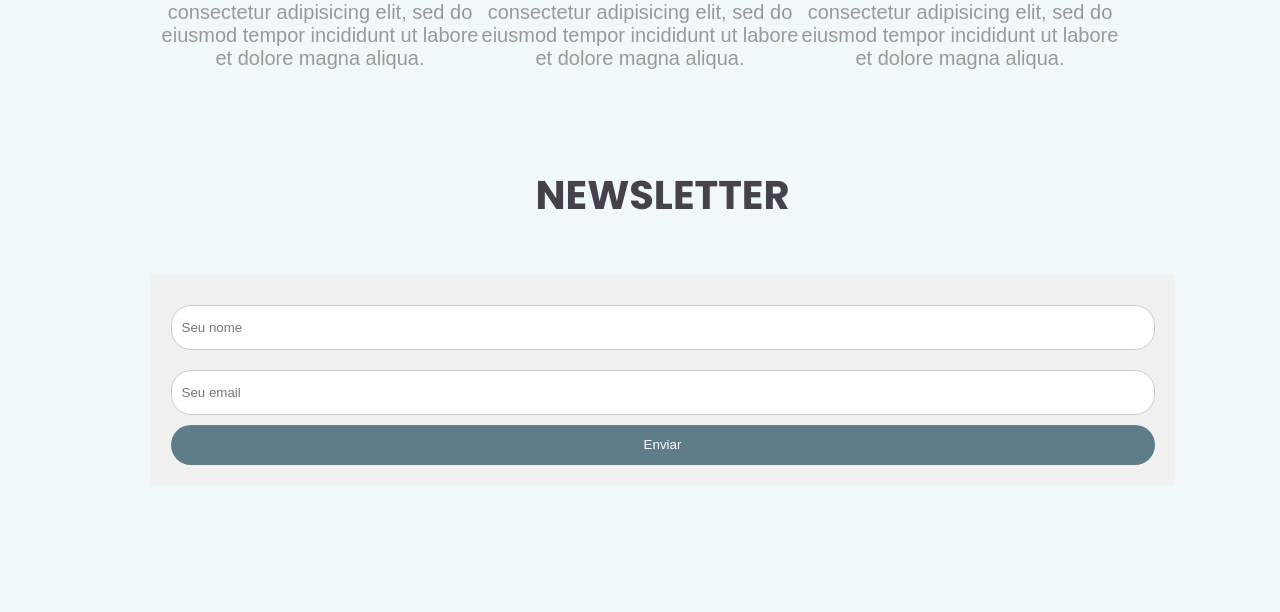
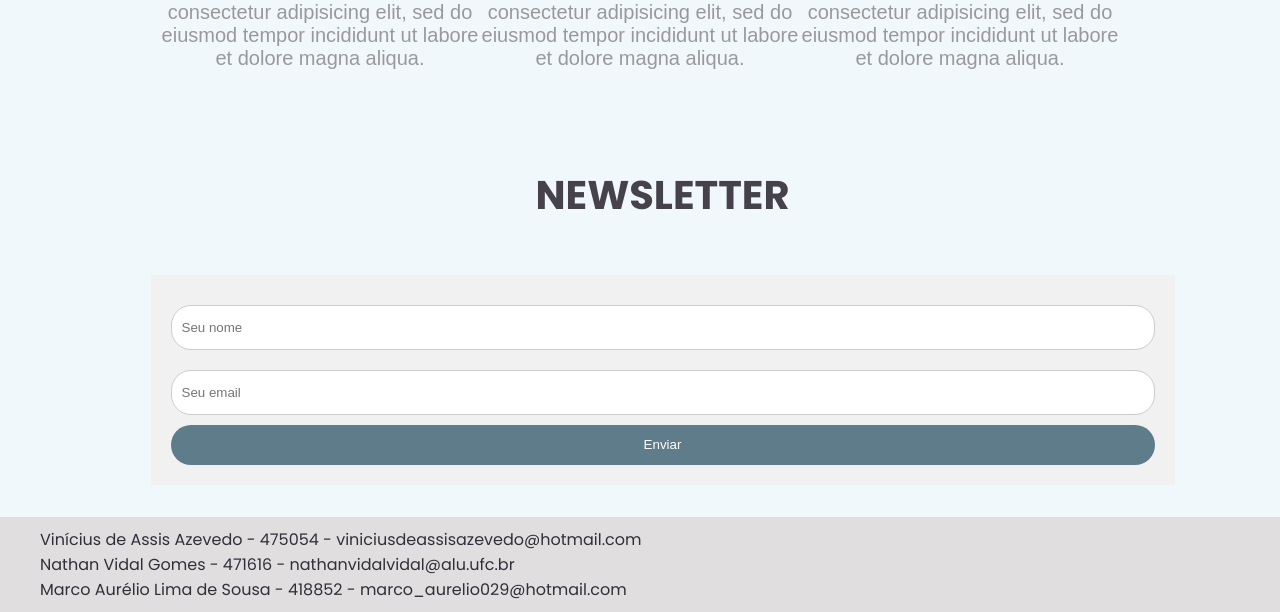
Before and after one commit to VINIA6/LANDING_PAGE_PROJETO_WEB, a plain HTML site: page index.html in a window 1280 px wide. Shown: the part 1758-2370 px from the top of the page. Before the commit the page ends 2275 px from the top, so only its background shows below. Drawn offline with Linux system fonts and the light colour scheme.

Commit message:
segundo commit

```diff
--- a/css/style.css
+++ b/css/style.css
@@ -1,5 +1,6 @@
 @import url('https://fonts.googleapis.com/css2?family=Poppins:wght@100;200;300;400;500;600;700;800;900&display=swap');
 
+/*INFORMAÇÕES - FUTURE IS HERE (VINICIUS)*/
 :root{
     --mainColor: #64bcf4;
     --hoverColor: #5bacdf;
@@ -154,7 +155,7 @@ header .cont{
 
 
 
-
+/*SLIDES (VINICIUS)*/
 
 
 
@@ -246,7 +247,7 @@ img{
     to{opacity: 1}
 }
 
-/*Resposive*/
+/* SLIDES Resposive*/
 
 @media only screen and (max-width:300px){
     .prev, .next, .text{
@@ -267,7 +268,7 @@ img{
 
 
 
-
+/*Formulario (NATHAN)*/
 
 
 
@@ -318,6 +319,7 @@ section form input[type = passoword]{
     background-color: #4A5F6A;
 }
 
+/*Mais inofrmações (MARCO AURÉLIO)*/
 
 .title{
     display: flex;
@@ -353,3 +355,22 @@ section form input[type = passoword]{
     margin: auto;
     flex-direction: column;
 }
+
+
+/*Roda pé*/
+
+.roda-pe{
+    padding: 10px;
+    background-color: rgb(224, 222, 222);
+}
+.info a{
+    padding-left: 30px;
+    color: var(--darkOne);
+    max-width: 600px;
+    line-height: 1.3;
+}
+
+.info a:hover{
+    color: var(--hoverColor);
+    transform: scale(1.05);
+}
--- a/index.html
+++ b/index.html
@@ -10,6 +10,9 @@
 
     <body>
         <main>
+
+            <!-- Vinícius de Assis Azevedo - 475054 -->
+
             <section class="big-wrapper">
                 <header>
                     <div class="cont">
@@ -75,15 +78,6 @@
 
                 <!-- MARCO AURÉLIO - 418852 -->
 
-                <head>
-
-                    <style>
-
-
-
-                    </style>
-                </head>
-
 
                 <section>
                     <div class="title">
@@ -140,6 +134,9 @@
                     </div>
                 </section>
 
+                <!-- Nathan Vidal Gomes - 471616  -->
+
+
                 <section class="Formulario">
                     <div class="title">
                         <p style="font-family: Poppins, sans-serif; font-weight: bold; font-size:40px; color:#45424b">
@@ -153,6 +150,15 @@
                     </form>
                 </section>
             </section>
+            <section class="roda-pe">
+                <div class="info">
+                    <ul>
+                        <li><a href="#">Vinícius de Assis Azevedo - 475054 - viniciusdeassisazevedo@hotmail.com</a></li>
+                        <li><a href="#">Nathan Vidal Gomes - 471616 - nathanvidalvidal@alu.ufc.br</a></li>
+                        <li><a href="#">Marco Aurélio Lima de Sousa - 418852 - marco_aurelio029@hotmail.com</a></li>
+                    </ul>
+                </div>
+            </section>
         </main>
 
         <script src="./js/app.js"></script>
```
